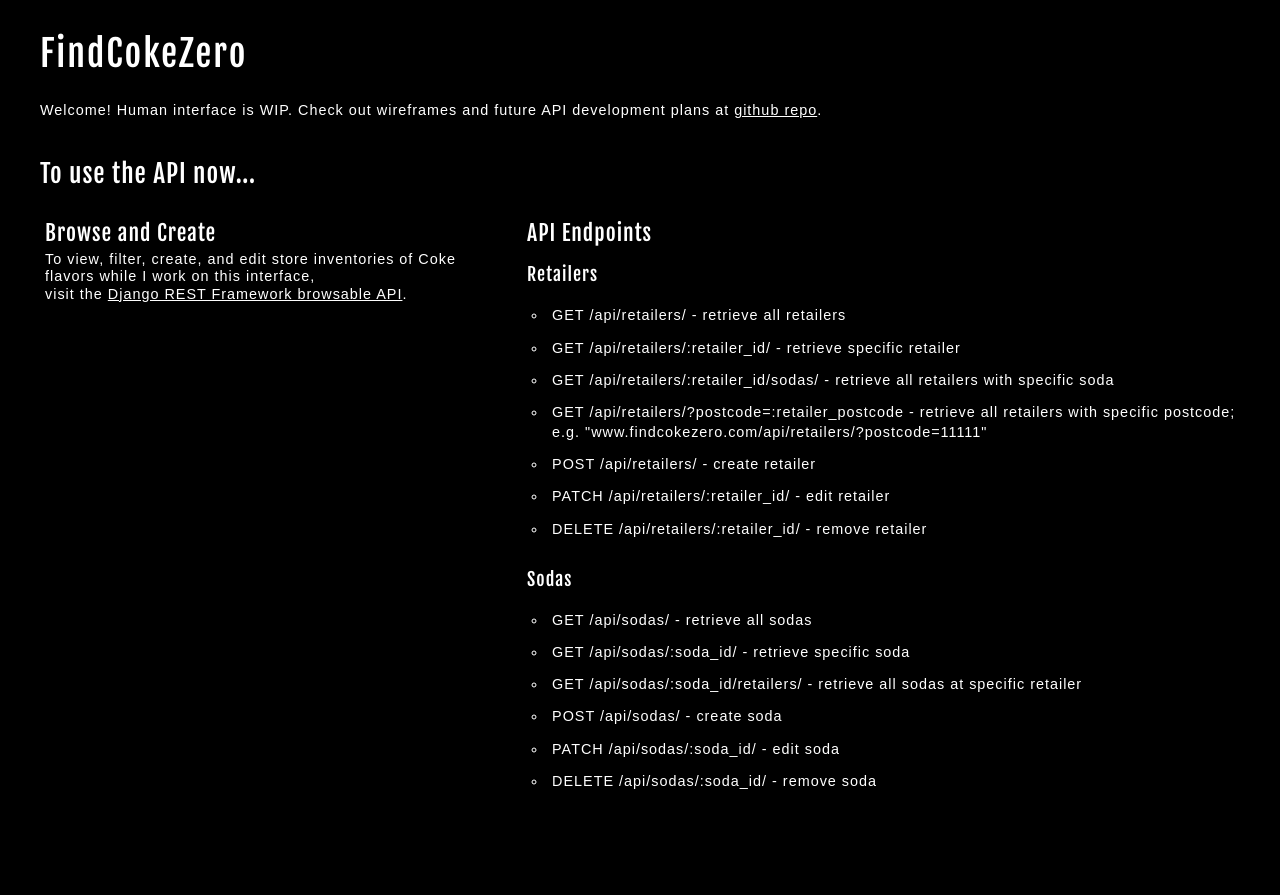
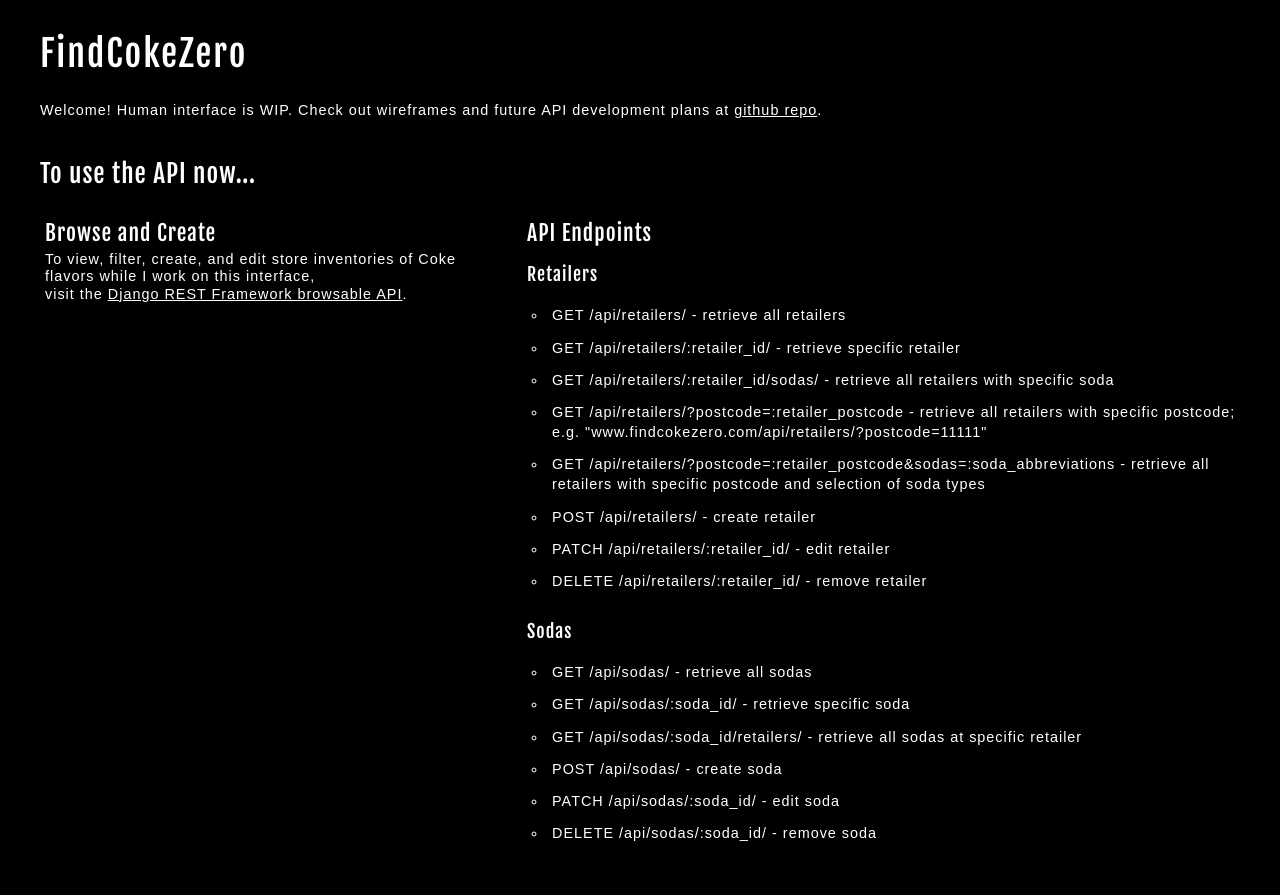
Before and after one commit to chrisbrickey/findcokezero, a Django app: page / in a window 1280 px wide. Run offline with Django 3.2, Linux system fonts and the light colour scheme; some web fonts are replaced.

Commit message:
add endpoint for filtering retailers by both postcode and soda types

```diff
--- a/app1_findcokezero/templates/index.html
+++ b/app1_findcokezero/templates/index.html
@@ -75,6 +75,7 @@
                                 <li>GET /api/retailers/:retailer_id/ - retrieve specific retailer</li>
                                 <li>GET /api/retailers/:retailer_id/sodas/ - retrieve all retailers with specific soda</li>
                                 <li>GET /api/retailers/?postcode=:retailer_postcode - retrieve all retailers with specific postcode; e.g. "www.findcokezero.com/api/retailers/?postcode=11111"</li>
+                                <li>GET /api/retailers/?postcode=:retailer_postcode&amp;sodas=:soda_abbreviations - retrieve all retailers with specific postcode and selection of soda types</li>
                                 <li>POST /api/retailers/ - create retailer</li>
                                 <li>PATCH /api/retailers/:retailer_id/ - edit retailer</li>
                                 <li>DELETE /api/retailers/:retailer_id/ - remove retailer</li>
```
